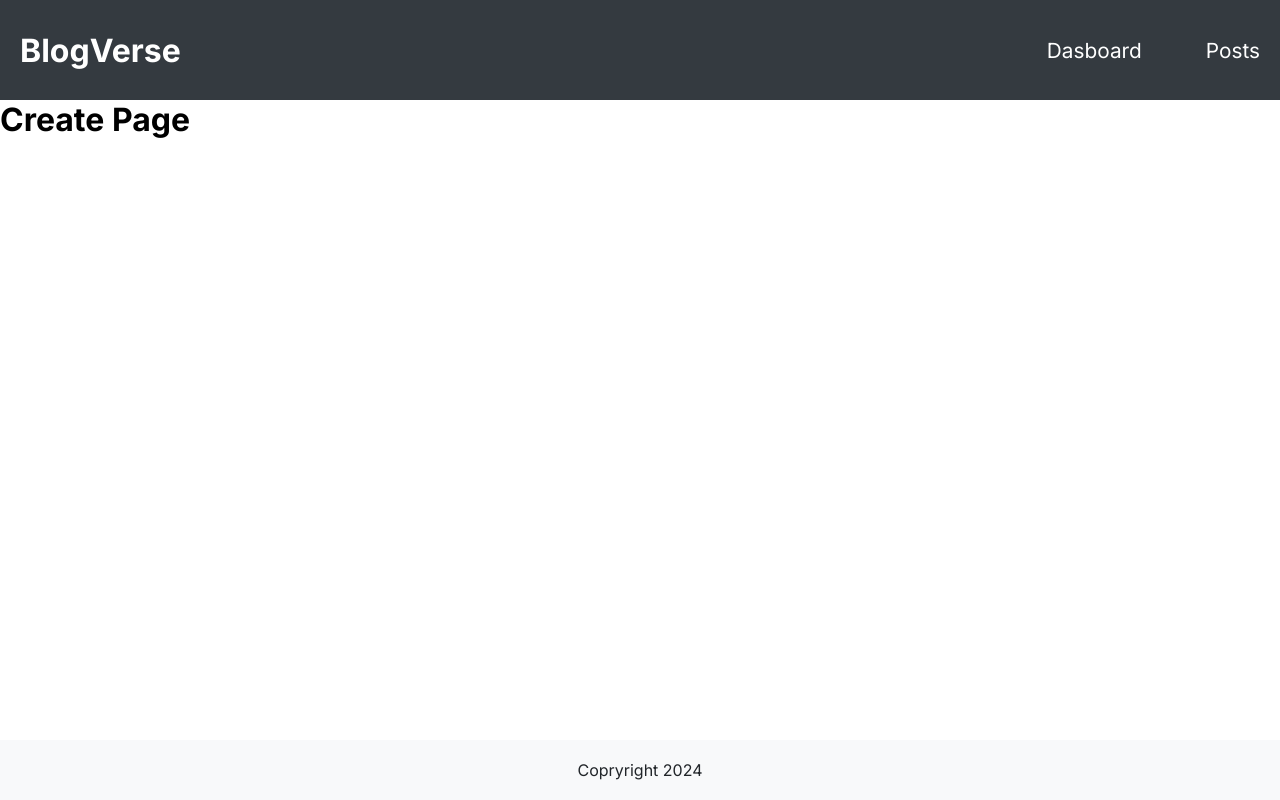
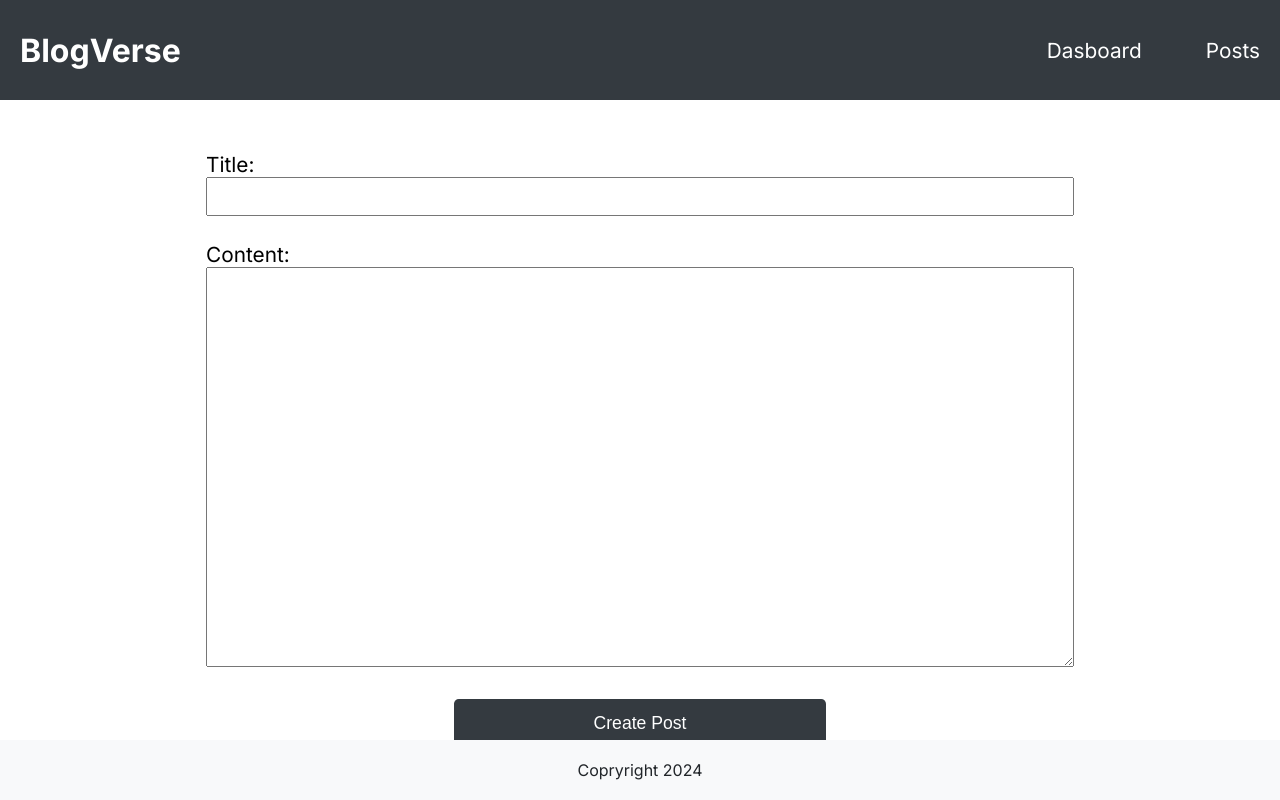
Before and after one commit to Nathanilo/blog, a Next.js app: page /create in a window 1280 px wide. Built offline with nearby package versions, Linux system fonts and the light colour scheme.

Commit message:
Modify create page UI, edit page UI

```diff
--- a/src/app/create/page.tsx
+++ b/src/app/create/page.tsx
@@ -1,9 +1,12 @@
+"use client"
+
+import Form from "@/components/Form/Form";
 function CreatePage() {
-    return (
-        <div>
-            <h1>Create Page</h1>
-        </div>
-    );
+   return (
+     <div>
+       <Form buttonText="Create Post" onSubmit={() => console.log("submitted")} />
+     </div>
+   );
 }
 
 export default CreatePage;
--- a/src/app/globals.css
+++ b/src/app/globals.css
@@ -3,3 +3,7 @@
     padding: 0;
     box-sizing: border-box;
 }
+
+html, body, #root {
+    height: 100%;
+}
--- /dev/null
+++ b/src/components/Form/Form.module.css
@@ -0,0 +1,38 @@
+.form {
+  display: flex;
+  flex-direction: column;
+  align-items: center;
+  justify-content: center;
+  padding: 20px;
+  margin-top: 1.5rem;
+}
+
+.form input {
+  width: 100%;
+  padding: 10px;
+  margin-bottom: 10px;
+}
+
+.form label {
+  font-size: 1.3rem;
+  margin-bottom: 0.5rem;
+
+}
+.form textarea {
+  width: 100%;
+  margin-bottom: 10px;
+   padding: 10px;
+
+  height: 400px;
+}
+
+.form div {
+  width: 70%;
+  margin: 0.5rem 0;
+}
+
+.form button {
+  width: 30%;
+
+  margin-top: 10px;
+}
--- /dev/null
+++ b/src/components/Form/Form.tsx
@@ -0,0 +1,48 @@
+"use client";
+
+import React, { useState } from "react";
+import Button from "../Button/Button";
+import styles from "./Form.module.css";
+
+interface FormProps {
+  buttonText: string;
+  onSubmit: (title: string, content: string) => void;
+}
+
+const Form: React.FC<FormProps> = ({ onSubmit, buttonText }) => {
+  const [title, setTitle] = useState("");
+  const [content, setContent] = useState("");
+
+  const handleSubmit = (e: React.FormEvent) => {
+    e.preventDefault();
+    onSubmit(title, content);
+    setTitle("");
+    setContent("");
+    console.log("title:", title, "content:", content, "submitted!");
+  };
+
+  return (
+    <form onSubmit={handleSubmit} className={styles.form}>
+      <div>
+        <label htmlFor="title">Title:</label>
+        <input
+          type="text"
+          id="title"
+          value={title}
+          onChange={(e) => setTitle(e.target.value)}
+        />
+      </div>
+      <div>
+        <label htmlFor="content">Content:</label>
+        <textarea
+          id="content"
+          value={content}
+          onChange={(e) => setContent(e.target.value)}
+        />
+      </div>
+      <Button buttonText={buttonText} />
+    </form>
+  );
+};
+
+export default Form;
```
Also changed, not shown: src/app/edit/[id]/page.tsx (+6 -2 lines).
